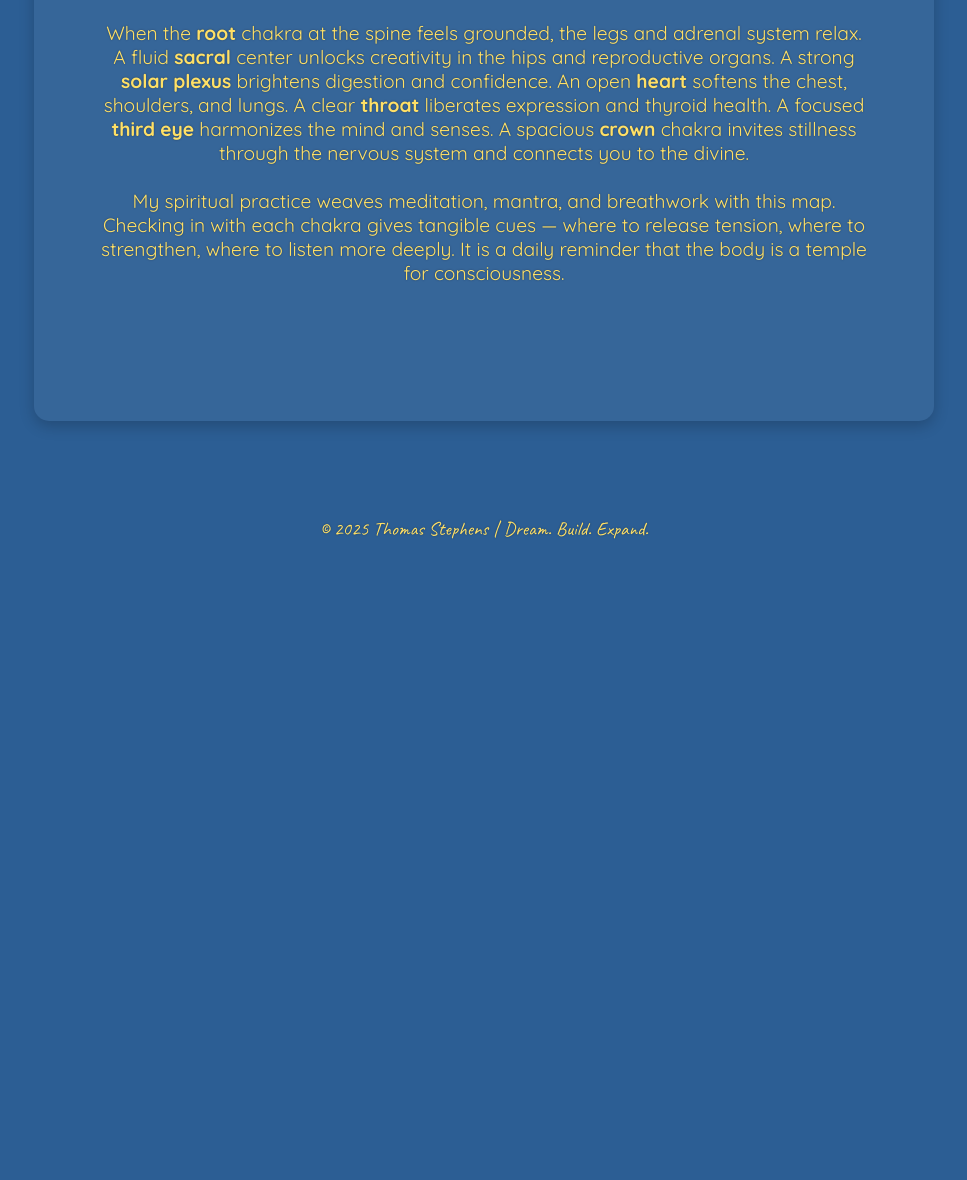
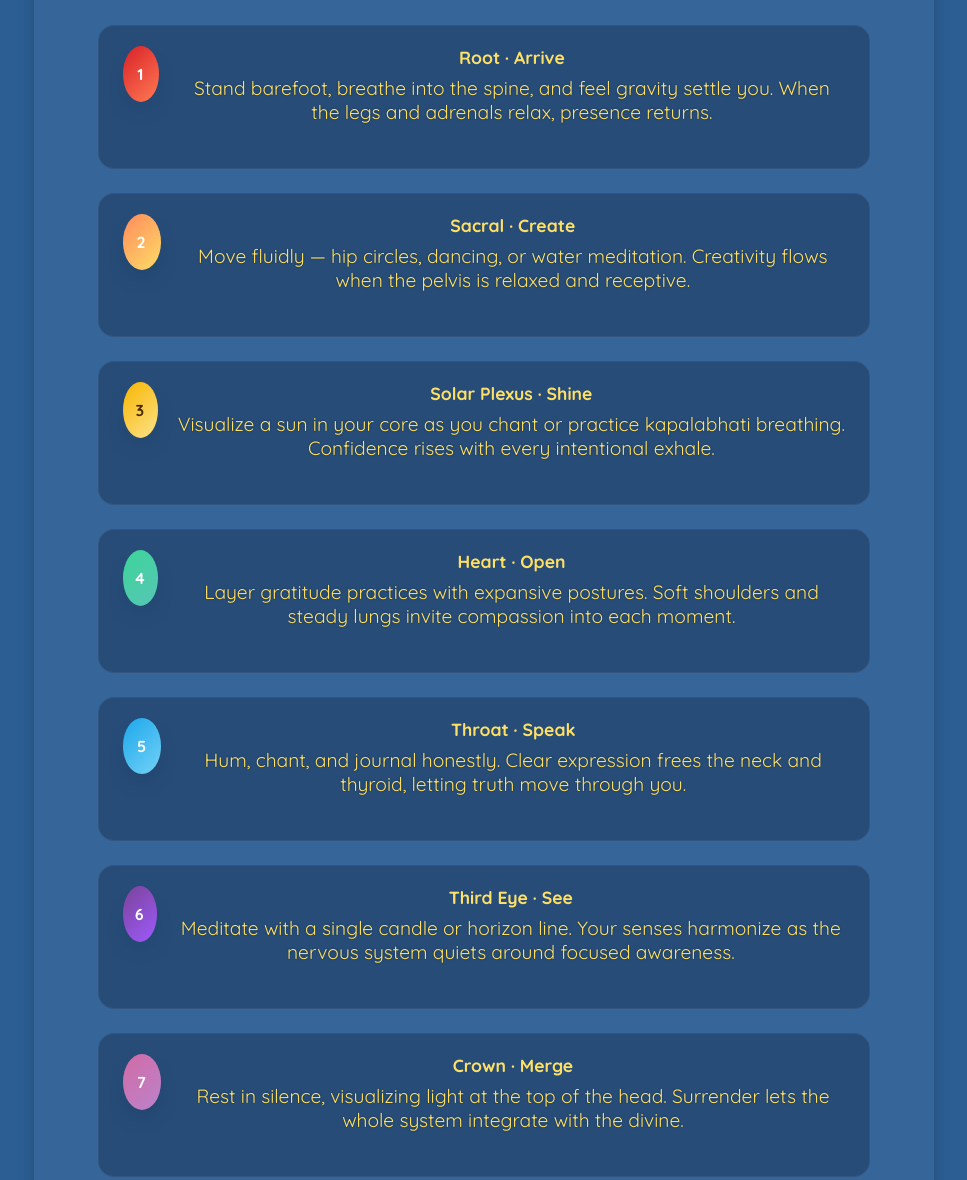
Before and after one commit to tmsteph/tmsteph-redesign-2025, a website: page spirituality.html in a window 1280 px wide. Shown: the part 2086-3266 px from the top of the page, without its empty margins (156-1123 px from the left). Before the commit the page ends 2715 px from the top, so only its background shows below. Drawn offline with Linux system fonts and the light colour scheme.

Commit message:
Enhance chakra sections with visual layouts

```diff
--- a/spirituality.html
+++ b/spirituality.html
@@ -54,9 +54,59 @@
       <h2>The Seven Chakras as a Map</h2>
       <p>The chakra system provides a bridge between subtle energy and the physical body. Each center reflects a layer of consciousness and a cluster of organs, nerves, and endocrine glands.</p>
 
-      <p>When the <strong>root</strong> chakra at the spine feels grounded, the legs and adrenal system relax. A fluid <strong>sacral</strong> center unlocks creativity in the hips and reproductive organs. A strong <strong>solar plexus</strong> brightens digestion and confidence. An open <strong>heart</strong> softens the chest, shoulders, and lungs. A clear <strong>throat</strong> liberates expression and thyroid health. A focused <strong>third eye</strong> harmonizes the mind and senses. A spacious <strong>crown</strong> chakra invites stillness through the nervous system and connects you to the divine.</p>
+      <div class="chakra-path">
+        <article class="chakra-step">
+          <div class="chakra-icon chakra-root">1</div>
+          <div>
+            <h3>Root · Arrive</h3>
+            <p>Stand barefoot, breathe into the spine, and feel gravity settle you. When the legs and adrenals relax, presence returns.</p>
+          </div>
+        </article>
+        <article class="chakra-step">
+          <div class="chakra-icon chakra-sacral">2</div>
+          <div>
+            <h3>Sacral · Create</h3>
+            <p>Move fluidly — hip circles, dancing, or water meditation. Creativity flows when the pelvis is relaxed and receptive.</p>
+          </div>
+        </article>
+        <article class="chakra-step">
+          <div class="chakra-icon chakra-solar">3</div>
+          <div>
+            <h3>Solar Plexus · Shine</h3>
+            <p>Visualize a sun in your core as you chant or practice kapalabhati breathing. Confidence rises with every intentional exhale.</p>
+          </div>
+        </article>
+        <article class="chakra-step">
+          <div class="chakra-icon chakra-heart">4</div>
+          <div>
+            <h3>Heart · Open</h3>
+            <p>Layer gratitude practices with expansive postures. Soft shoulders and steady lungs invite compassion into each moment.</p>
+          </div>
+        </article>
+        <article class="chakra-step">
+          <div class="chakra-icon chakra-throat">5</div>
+          <div>
+            <h3>Throat · Speak</h3>
+            <p>Hum, chant, and journal honestly. Clear expression frees the neck and thyroid, letting truth move through you.</p>
+          </div>
+        </article>
+        <article class="chakra-step">
+          <div class="chakra-icon chakra-third-eye">6</div>
+          <div>
+            <h3>Third Eye · See</h3>
+            <p>Meditate with a single candle or horizon line. Your senses harmonize as the nervous system quiets around focused awareness.</p>
+          </div>
+        </article>
+        <article class="chakra-step">
+          <div class="chakra-icon chakra-crown">7</div>
+          <div>
+            <h3>Crown · Merge</h3>
+            <p>Rest in silence, visualizing light at the top of the head. Surrender lets the whole system integrate with the divine.</p>
+          </div>
+        </article>
+      </div>
 
-      <p>My spiritual practice weaves meditation, mantra, and breathwork with this map. Checking in with each chakra gives tangible cues — where to release tension, where to strengthen, where to listen more deeply. It is a daily reminder that the body is a temple for consciousness.</p>
+      <p class="chakra-summary">My practice weaves meditation, mantra, and breathwork with this map. Checking in with each chakra offers tangible cues — where to release tension, where to strengthen, where to listen more deeply.</p>
     </div>
   </section>
 
--- a/style.css
+++ b/style.css
@@ -233,6 +233,109 @@ footer {
 }
 
 /* ===========================
+   CHAKRA VISUALS
+=========================== */
+.chakra-grid {
+  display: grid;
+  gap: 1.5rem;
+  margin-block: 1.5rem 2rem;
+  grid-template-columns: repeat(auto-fit, minmax(220px, 1fr));
+}
+
+.chakra-card {
+  background: rgba(255, 255, 255, 0.04);
+  border-radius: 16px;
+  padding: 1.5rem;
+  box-shadow: 0 18px 40px -24px rgba(11, 29, 57, 0.7);
+  border: 1px solid rgba(255, 255, 255, 0.07);
+  transition: transform 180ms ease, box-shadow 180ms ease;
+}
+
+.chakra-card:hover,
+.chakra-step:hover {
+  transform: translateY(-6px);
+  box-shadow: 0 22px 44px -22px rgba(11, 29, 57, 0.75);
+}
+
+.chakra-card h3,
+.chakra-step h3 {
+  margin-bottom: 0.5rem;
+}
+
+.chakra-icon {
+  width: 56px;
+  height: 56px;
+  border-radius: 50%;
+  display: flex;
+  align-items: center;
+  justify-content: center;
+  font-weight: 700;
+  color: #fff;
+  letter-spacing: 0.08em;
+  margin-bottom: 1rem;
+  box-shadow: 0 12px 24px -14px rgba(0, 0, 0, 0.6);
+}
+
+.chakra-step .chakra-icon {
+  margin-bottom: 0;
+}
+
+.chakra-summary {
+  margin-top: 1rem;
+  font-style: italic;
+}
+
+.chakra-path {
+  display: grid;
+  gap: 1.5rem;
+  margin-block: 1.75rem 2rem;
+}
+
+.chakra-step {
+  background: rgba(11, 29, 57, 0.35);
+  border-radius: 16px;
+  padding: 1.25rem 1.5rem;
+  display: flex;
+  gap: 1.25rem;
+  align-items: flex-start;
+  border: 1px solid rgba(255, 255, 255, 0.05);
+  transition: transform 180ms ease, box-shadow 180ms ease;
+}
+
+.chakra-step h3 {
+  font-size: 1.1rem;
+}
+
+.chakra-root {
+  background: linear-gradient(135deg, #d92027, #ff7b54);
+}
+
+.chakra-sacral {
+  background: linear-gradient(135deg, #ff8a5c, #ffdd67);
+}
+
+.chakra-solar {
+  background: linear-gradient(135deg, #f8b500, #fce38a);
+  color: #4a2a00;
+}
+
+.chakra-heart {
+  background: linear-gradient(135deg, #3dd598, #57c5b6);
+}
+
+.chakra-throat {
+  background: linear-gradient(135deg, #1ca7ec, #73d2f6);
+}
+
+.chakra-third-eye {
+  background: linear-gradient(135deg, #7b4397, #9f5afd);
+}
+
+.chakra-crown {
+  background: linear-gradient(135deg, #d16ba5, #c777b9, #ba83ca);
+}
+
+/* ===========================
    PROJECT GRID
 =========================== */
 .project-grid {
```
Also changed, not shown: health.html (+38 -10 lines).
